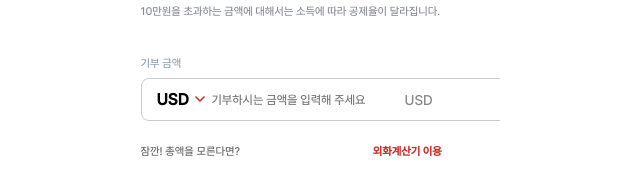
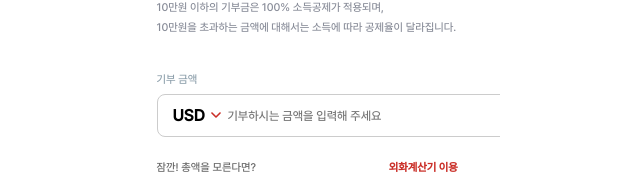
Before and after one commit to Capstone-infinite-challenge/Currex, a React (Create React App) app in the folder client/: page /donateregister in a window 1280 px wide. Shown: the part 191-371 px from the top of the page, without its empty margins (328-968 px from the left). Built offline with nearby package versions, Linux system fonts and the light colour scheme; no server answers.

Commit message:
feat: Donate scroll 문제 해결, MyDonate Divider 추가

```diff
--- a/client/src/components/views/DonatePage/Donate.jsx
+++ b/client/src/components/views/DonatePage/Donate.jsx
@@ -90,6 +90,9 @@ const Container = styled.div`
   margin: auto;
   padding: 16px;
   background-color: #fff;
+  height: 100vh;
+  overflow-y: auto;
+  padding-bottom: 80px;
 `;
 
 const Header = styled.div`
--- a/client/src/components/views/DonatePage/DonateInfo.jsx
+++ b/client/src/components/views/DonatePage/DonateInfo.jsx
@@ -97,13 +97,15 @@ function DonateInfo() {
 
 export default DonateInfo;
 
-/* 스타일링 */
 const Container = styled.div`
   width: 100%;
   max-width: 400px;
   margin: auto;
   padding: 16px;
   background-color: #fff;
+  height: 100vh;
+  overflow-y: auto;
+  padding-bottom: 20px;
 `;
 
 const Header = styled.div`
--- a/client/src/components/views/DonatePage/DonateRegister.jsx
+++ b/client/src/components/views/DonatePage/DonateRegister.jsx
@@ -302,14 +302,14 @@ function DonateRegister() {
 export default DonateRegister;
 
 const Container = styled.div`
-  width: 375px;
-  min-height: 100vh;
-  position: relative;
-  background: #ffffff;
-  box-shadow: 0px 8px 24px rgba(255, 255, 255, 0.12);
-  border-radius: 32px;
-  overflow: hidden;
-  font-family: "Pretendard", sans-serif;
+  width: 100%;
+  max-width: 400px;
+  margin: auto;
+  padding: 16px;
+  background-color: #fff;
+  height: 100vh;
+  overflow-y: auto;
+  padding-bottom: 20px;
 `;
 
 const Header = styled.div`
@@ -348,6 +348,7 @@ const CurrencyInputWrapper = styled.div`
   padding: 7px;
   gap: 8px;
   width: 123%;
+  position: relative;
 `;
 
 const DropdownIcon = styled.img`
@@ -430,7 +431,7 @@ const InputRow = styled.div`
 
 const Suffix = styled.span`
   position: absolute;
-  left: 280px;
+  right: 12px;
   font-size: 14px;
   color: #888;
 `;
--- a/client/src/components/views/MyPage/MyDonate.jsx
+++ b/client/src/components/views/MyPage/MyDonate.jsx
@@ -44,6 +44,8 @@ function MyDonate() {
         />
         <Title>기부내역 조회</Title>
       </Header>
+
+      <Divider />
 
       <ProgressSection>
         {steps.map((step, idx) => (
```
